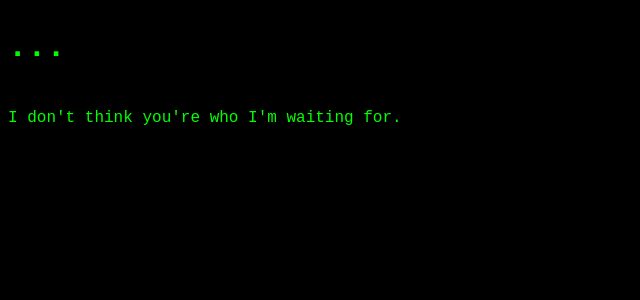
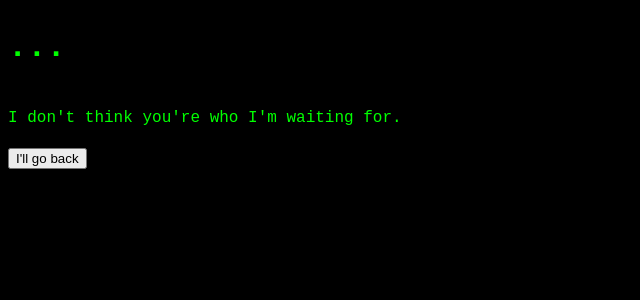
Before and after one commit to ardenBarden/ArtWebsite, a Django app: template artwebsite/ardenapp/templates/ardenapp/namegiven.html in a window 1280 px wide. Shown: the top 300 px of the page, without its empty margins (0-640 px from the left). Run offline with Django 5.2, Linux system fonts and the light colour scheme; the template is opened without the code that fills it, so the values that code supplies are empty.

Commit message:
making sure there are no forgotten commits before I close

```diff
--- a/artwebsite/ardenapp/static/namegiven.css
+++ b/artwebsite/ardenapp/static/namegiven.css
@@ -139,10 +139,23 @@ p7 {
     }
 }
 
-a {
+.delay {
   opacity: 0;
   border: none;
   animation: fadeIn 3s 40s forwards;
+}
+
+.delay {
+  opacity: 0;
+  border: none;
+  animation: fadeIn 3s 40s forwards;
+}
+
+
+.shorterdelay {
+  opacity: 0;
+  border: none;
+  animation: fadeIn 3s 6s forwards;
 }
 
 @keyframes fadeIn {
--- a/artwebsite/ardenapp/templates/ardenapp/agenda.html
+++ b/artwebsite/ardenapp/templates/ardenapp/agenda.html
@@ -37,4 +37,5 @@
 
     <br><br>
     <h3>I'm super excited to see you. More than you know. Let me know if there's anything I'm missing.</h3>
+    <h3>Arden</h3>
 </body>
--- a/artwebsite/ardenapp/templates/ardenapp/namegiven.html
+++ b/artwebsite/ardenapp/templates/ardenapp/namegiven.html
@@ -21,13 +21,13 @@
     <p6>I have always already known.</p6>
     <br>
     <p7>... Come in, old friend.</p7><br>
-    <a href="{% url 'cordial-invite' %}">
+    <a href="{% url 'cordial-invite' %}" class = "delay">
             <button>click me</button>
     </a>
 {% else %}
     <p>I don't think you're who I'm waiting for.</p>
     <br>
-    <a href="{% url 'homeagain' %}">
+    <a href="{% url 'homeagain' %}" class = "shorterdelay">
             <button>I'll go back</button>
     </a>
 {% endif %}
```
